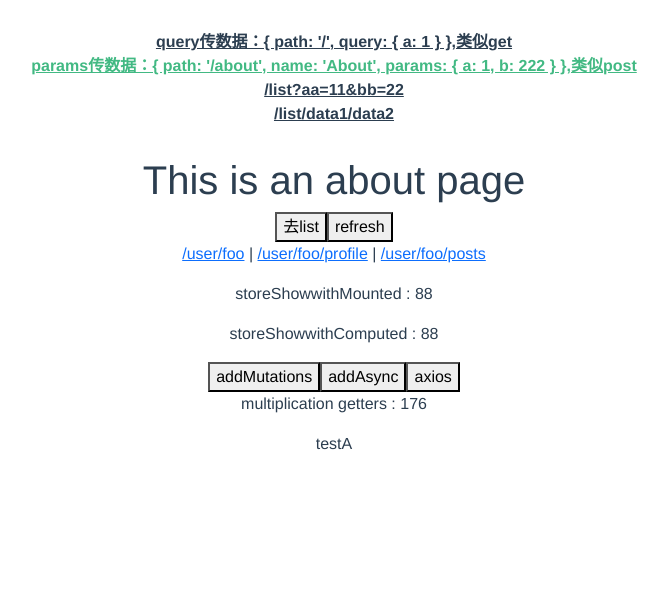
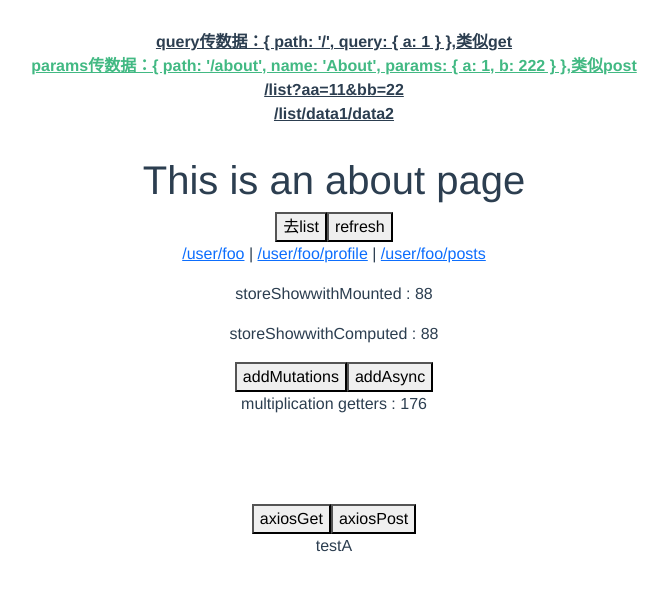
Before and after one commit to linhaishe/hello-vuecli, a Vue app: page /#/about/foo in a window 1280 px wide. Shown: the top 590 px of the page, without its empty margins (306-974 px from the left). Built offline with nearby package versions, Linux system fonts and the light colour scheme.

Commit message:
cors 问题处理

```diff
--- a/src/views/About.vue
+++ b/src/views/About.vue
@@ -12,8 +12,13 @@
     <p>storeShowwithComputed : {{ storeShowB }}</p>
     <button @click="add">addMutations</button>
     <button @click="addAsync">addAsync</button>
-    <button @click="axiosFun()">axios</button>
     <p>multiplication getters : {{ multiplication }}</p>
+
+    <br />
+    <br />
+    <br />
+    <button @click="axiosGet">axiosGet</button>
+    <button @click="axiosPost">axiosPost</button>
 
     <router-view></router-view>
   </div>
@@ -44,15 +49,28 @@ export default {
     addAsync() {
       this.$store.dispatch("asyncIncrement");
     },
-    axiosFun() {
+    axiosGet() {
+      //单个接口使用时候，不用使用/api加在前面
       this.$axios({
-        url: "/",
-        method: "get",
+        url: "/login/getuser",
+        params: {
+          username: "aaa",
+          password: "111",
+        },
+      }).then((res) => console.log(res));
+    },
+    axiosPost() {
+      //单个接口使用时候，不用使用/api加在前面
+      this.$axios({
+        url: "/admin/addadmin",
+        method: "post",
         data: {
-          username: "heather",
-          password: 123,
+          name: "aaa5",
+          password: "1112",
+          type: 1,
+          userId: 953,
         },
-      }).then((res) => console.log(res.config.data));
+      }).then((res) => console.log(res));
     },
   },
   mounted() {
--- /dev/null
+++ b/vue.config.js
@@ -0,0 +1,35 @@
+module.exports = {
+  //单个代理
+
+  devServer: {
+    //http adress
+    //改了配置文件一定要重启
+    proxy: "http://172.17.7.249:3000",
+  },
+
+  //多个代理
+  //前端页面使用时 url: "/login/getuser",改为url: "/api/login/getuser",
+
+  //   devServer: {
+  //     proxy: {
+  //       "/api": {
+  //         target: "http://172.17.7.249:3000",
+  //         ws: true,
+  //         changeOrigin: true,
+  //         //以'^/api'开头的地址都会被''空代替
+  //         pathRewrite: {
+  //           "^/api": "",
+  //         },
+  //       },
+  //       "/foo": {
+  //         target: "http://172.17.7.249:3000",
+  //         ws: true,
+  //         changeOrigin: true,
+  //         //以'^/foo'开头的地址都会被''空代替
+  //         pathRewrite: {
+  //           "^/foo": "",
+  //         },
+  //       },
+  //     },
+  //   },
+};
```
